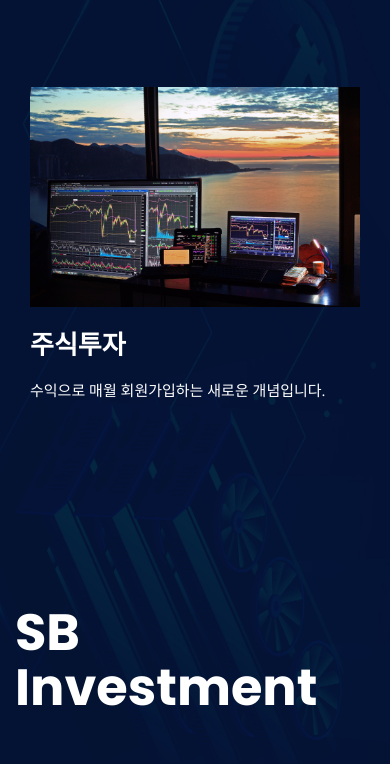
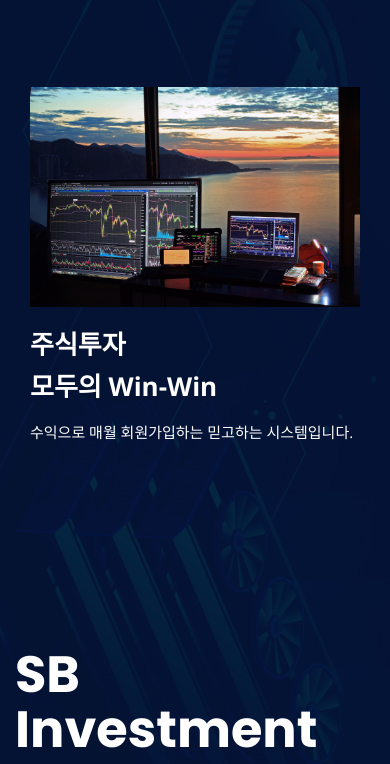
Before and after one commit to bhyoon24/sbihomepage, a Django app: page / in a window 390 px wide. Shown: the part 99-863 px from the top of the page. Run offline with Django 4.2, Linux system fonts and the light colour scheme; some libraries are stand-ins or nearby versions.

Commit message:
phone pattern update

```diff
--- a/templates/contact.html
+++ b/templates/contact.html
@@ -31,9 +31,10 @@
                             </div>
                             <div class="col-md-12">
 
-                                <input class="contactus" required  pattern="[0-9]{2,3}-[0-9]{3,4}-[0-9]{4}"  maxlength="13"  placeholder="전화번호  예) 010-1234-5678" type="tel" name="member_cellphone">
+                                <input class="contactus" required  maxlength="11"  placeholder="전화번호  ('-' 는 제외)" type="tel" name="member_cellphone">
 
                                 <!--
+                                <input class="contactus" required  pattern="[0-9]{2,3}-[0-9]{3,4}-[0-9]{4}"  maxlength="13"  placeholder="전화번호  예) 010-1234-5678" type="tel" name="member_cellphone">
                                 <input id ='phone1' placeholder="010"  type="text" size="1" maxlength="3" name="member_cellphone1> -
                                 <input id ='phone2' placeholder="1234"  type="text" size="3" maxlength="4" name="member_cellphone2> -
                                 <input id ='phone3' placeholder="1234"  type="text" size="3" maxlength="4" name="member_cellphone3">
--- a/templates/index.html
+++ b/templates/index.html
@@ -24,8 +24,8 @@
                                             </div>
                                             <div class="col-md-6">
                                                 <div class="bluid">
-                                                    <h1>주식투자</h1>
-                                                    <p>수익으로 매월 회원가입하는 새로운 개념입니다.
+                                                    <h1>주식투자<br>모두의 Win-Win</h1>
+                                                    <p>수익으로 매월 회원가입하는 믿고하는 시스템입니다.
                                                     </p>
                                                 </div>
                                             </div>
```
Also changed, not shown: db.sqlite3.
